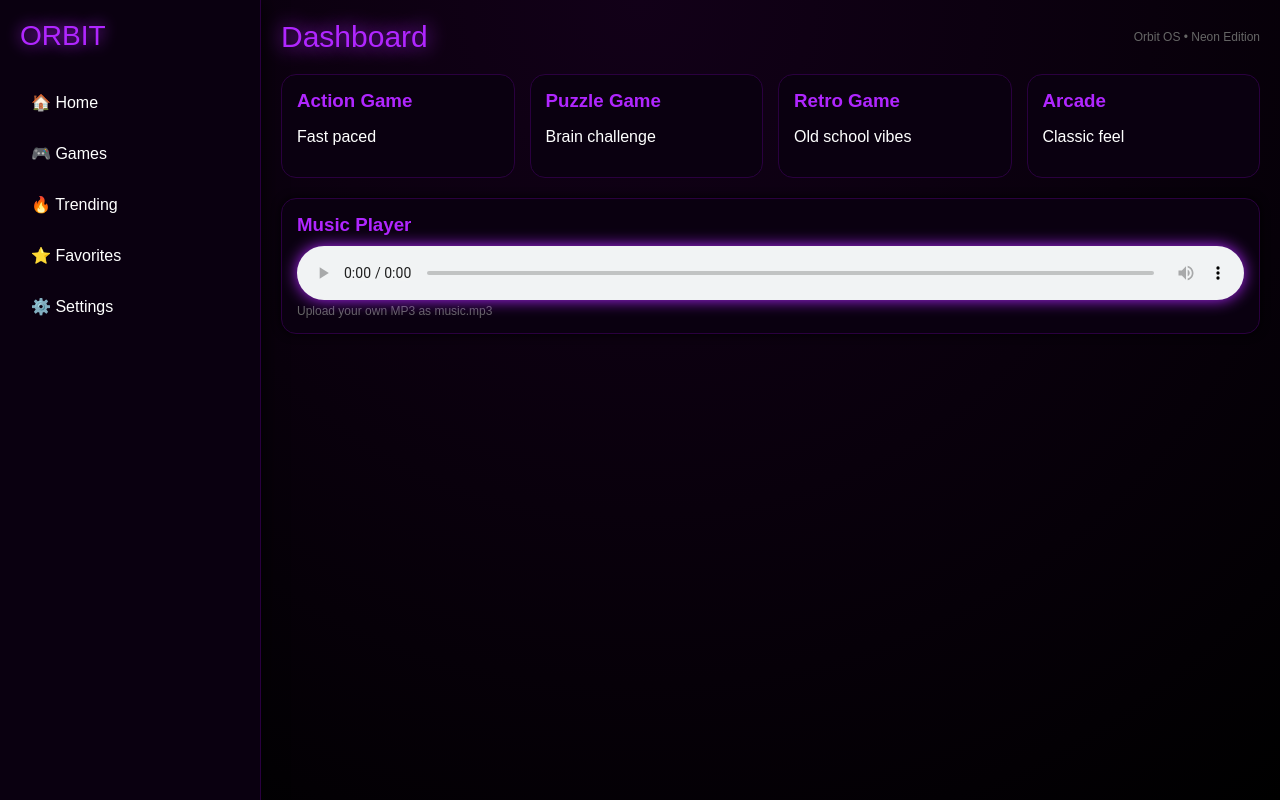
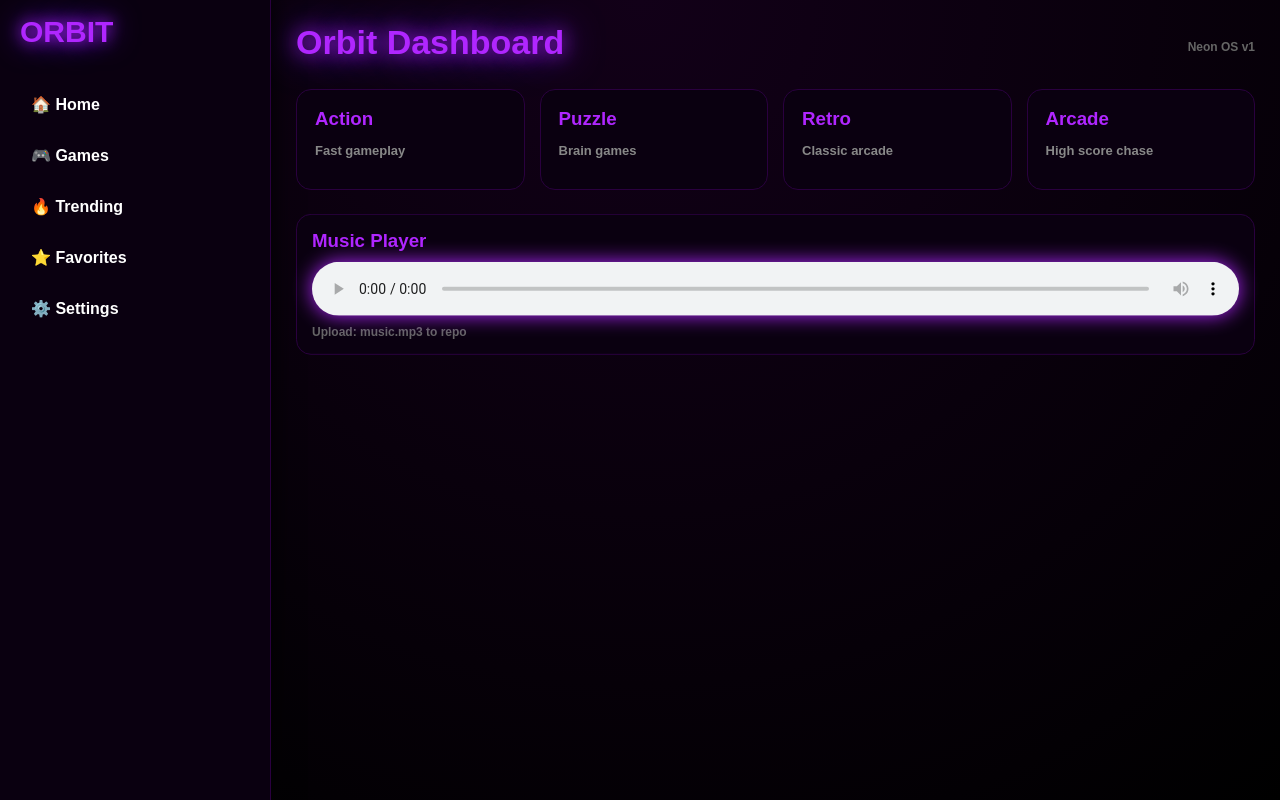
Before and after one commit to cmonie1313-pixel/orbit-site, a plain HTML site: page index.html in a window 1280 px wide. Drawn offline with Linux system fonts and the light colour scheme.

Commit message:
Update index.html

```diff
--- a/index.html
+++ b/index.html
@@ -6,30 +6,41 @@
 <meta name="viewport" content="width=device-width, initial-scale=1.0">
 
 <style>
+/* ===== BASE ===== */
 body {
   margin: 0;
   background: radial-gradient(circle at top, #120018, #000);
   font-family: Arial, sans-serif;
+  font-weight: 700;
   color: white;
   display: flex;
   height: 100vh;
   overflow: hidden;
 }
 
-/* SIDEBAR */
+/* FLOAT ANIMATION */
+@keyframes floaty {
+  0% { transform: translateY(0px); }
+  50% { transform: translateY(-5px); }
+  100% { transform: translateY(0px); }
+}
+
+/* ===== SIDEBAR ===== */
 .sidebar {
-  width: 220px;
+  width: 230px;
   background: #0a0010;
   border-right: 1px solid #2a003f;
   padding: 20px;
-  box-shadow: 0 0 20px #000;
+  box-shadow: 0 0 25px #000;
 }
 
 .logo {
-  font-size: 28px;
+  font-size: 30px;
   color: #b026ff;
-  text-shadow: 0 0 15px #b026ff;
+  text-shadow: 0 0 15px #b026ff, 0 0 30px #6a00ff;
   margin-bottom: 30px;
+  animation: floaty 3.5s ease-in-out infinite;
+  font-weight: 900;
 }
 
 .nav-item {
@@ -39,18 +50,20 @@ body {
   cursor: pointer;
   transition: 0.2s;
   border: 1px solid transparent;
+  font-weight: 800;
 }
 
 .nav-item:hover {
   background: #1a0026;
   border: 1px solid #b026ff;
-  box-shadow: 0 0 10px #b026ff;
+  box-shadow: 0 0 15px #b026ff;
+  transform: translateX(4px);
 }
 
-/* MAIN AREA */
+/* ===== MAIN ===== */
 .main {
   flex: 1;
-  padding: 20px;
+  padding: 25px;
   overflow-y: auto;
 }
 
@@ -59,65 +72,75 @@ body {
   display: flex;
   justify-content: space-between;
   align-items: center;
-  margin-bottom: 20px;
+  margin-bottom: 25px;
 }
 
 .title {
-  font-size: 30px;
+  font-size: 34px;
   color: #b026ff;
-  text-shadow: 0 0 20px #b026ff;
+  text-shadow: 0 0 20px #b026ff, 0 0 40px #6a00ff;
+  animation: floaty 4s ease-in-out infinite;
+  font-weight: 900;
 }
 
-/* GRID */
+/* ===== GRID ===== */
 .grid {
   display: grid;
   grid-template-columns: repeat(auto-fit, minmax(180px, 1fr));
   gap: 15px;
 }
 
-/* CARDS */
+/* ===== CARDS ===== */
 .card {
   background: #0a0010;
   border: 1px solid #2a003f;
   border-radius: 15px;
-  padding: 15px;
+  padding: 18px;
   cursor: pointer;
   transition: 0.25s;
   position: relative;
   overflow: hidden;
+  animation: floaty 5s ease-in-out infinite;
 }
 
 .card:hover {
-  transform: translateY(-6px);
+  transform: translateY(-8px) scale(1.03);
   border: 1px solid #b026ff;
-  box-shadow: 0 0 20px #b026ff;
+  box-shadow: 0 0 25px #b026ff;
 }
 
 .card h3 {
   margin: 0;
   color: #b026ff;
+  font-weight: 900;
 }
 
-/* MUSIC PLAYER */
+.card p {
+  color: #888;
+  font-size: 13px;
+}
+
+/* ===== MUSIC ===== */
 .music {
-  margin-top: 20px;
+  margin-top: 25px;
   padding: 15px;
   background: #0a0010;
   border: 1px solid #2a003f;
   border-radius: 15px;
-  box-shadow: 0 0 10px #000;
+  animation: floaty 6s ease-in-out infinite;
 }
 
 audio {
   width: 100%;
   margin-top: 10px;
-  filter: drop-shadow(0 0 8px #b026ff);
+  filter: drop-shadow(0 0 10px #b026ff);
 }
 
-/* FOOTER TEXT */
+/* ===== SMALL TEXT ===== */
 .small {
+  font-size: 12px;
   color: #666;
-  font-size: 12px;
+  margin-top: 5px;
 }
 </style>
 </head>
@@ -139,42 +162,42 @@ audio {
 <div class="main">
 
   <div class="topbar">
-    <div class="title">Dashboard</div>
-    <div class="small">Orbit OS • Neon Edition</div>
+    <div class="title">Orbit Dashboard</div>
+    <div class="small">Neon OS v1</div>
   </div>
 
   <!-- GAME GRID -->
   <div class="grid">
 
     <div class="card" onclick="openGame('https://example.com')">
-      <h3>Action Game</h3>
-      <p>Fast paced</p>
+      <h3>Action</h3>
+      <p>Fast gameplay</p>
     </div>
 
     <div class="card" onclick="openGame('https://example.com')">
-      <h3>Puzzle Game</h3>
-      <p>Brain challenge</p>
+      <h3>Puzzle</h3>
+      <p>Brain games</p>
     </div>
 
     <div class="card" onclick="openGame('https://example.com')">
-      <h3>Retro Game</h3>
-      <p>Old school vibes</p>
+      <h3>Retro</h3>
+      <p>Classic arcade</p>
     </div>
 
     <div class="card" onclick="openGame('https://example.com')">
       <h3>Arcade</h3>
-      <p>Classic feel</p>
+      <p>High score chase</p>
     </div>
 
   </div>
 
   <!-- MUSIC -->
   <div class="music">
-    <h3 style="color:#b026ff; margin:0;">Music Player</h3>
+    <h3 style="color:#b026ff; margin:0; font-weight:900;">Music Player</h3>
     <audio controls>
       <source src="music.mp3" type="audio/mpeg">
     </audio>
-    <div class="small">Upload your own MP3 as music.mp3</div>
+    <div class="small">Upload: music.mp3 to repo</div>
   </div>
 
 </div>
```
